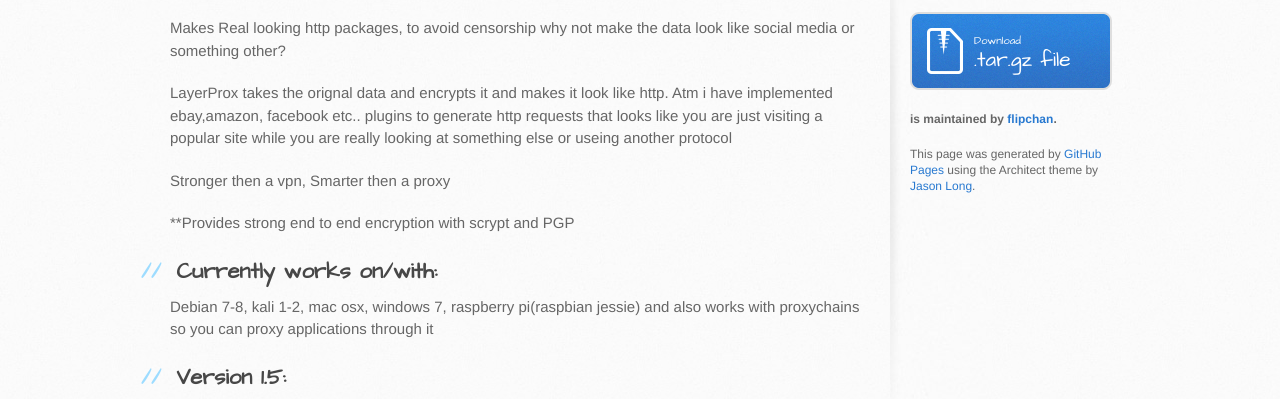
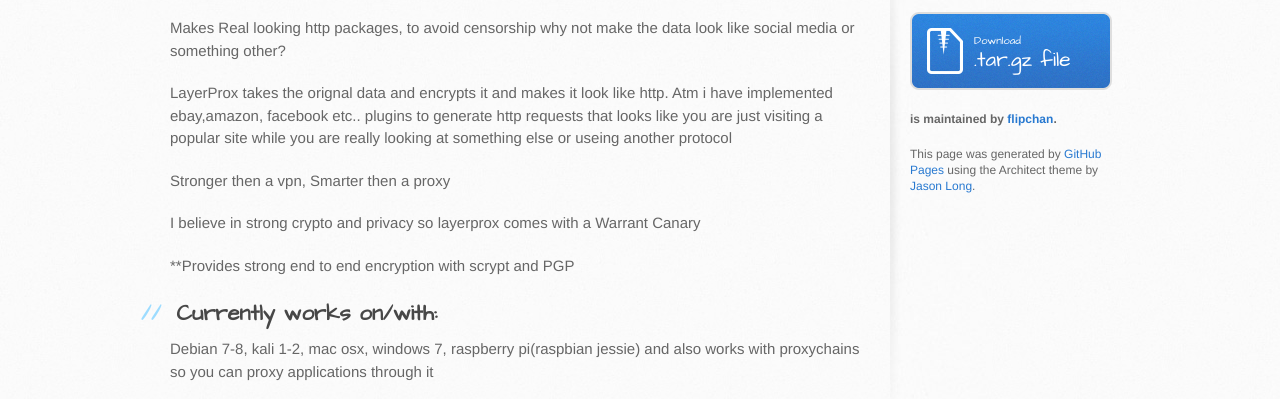
Before and after one commit to flipchan/LayerProx, a plain HTML site: page index.html in a window 1280 px wide. Shown: the part 388-787 px from the top of the page. Drawn offline with Linux system fonts and the light colour scheme.

Commit message:
flipchan.github.io/LayerProx

```diff
--- a/index.html
+++ b/index.html
@@ -42,6 +42,8 @@ generate http requests that looks like you are just visiting a popular site
 while you are really looking at something else or useing another protocol</p>
 
 <p>Stronger then a vpn, Smarter then a proxy</p>
+
+<p>I believe in strong crypto and privacy so layerprox comes with a Warrant Canary</p>
 
 <p>**Provides strong end to end encryption with scrypt and PGP</p>
 
```
